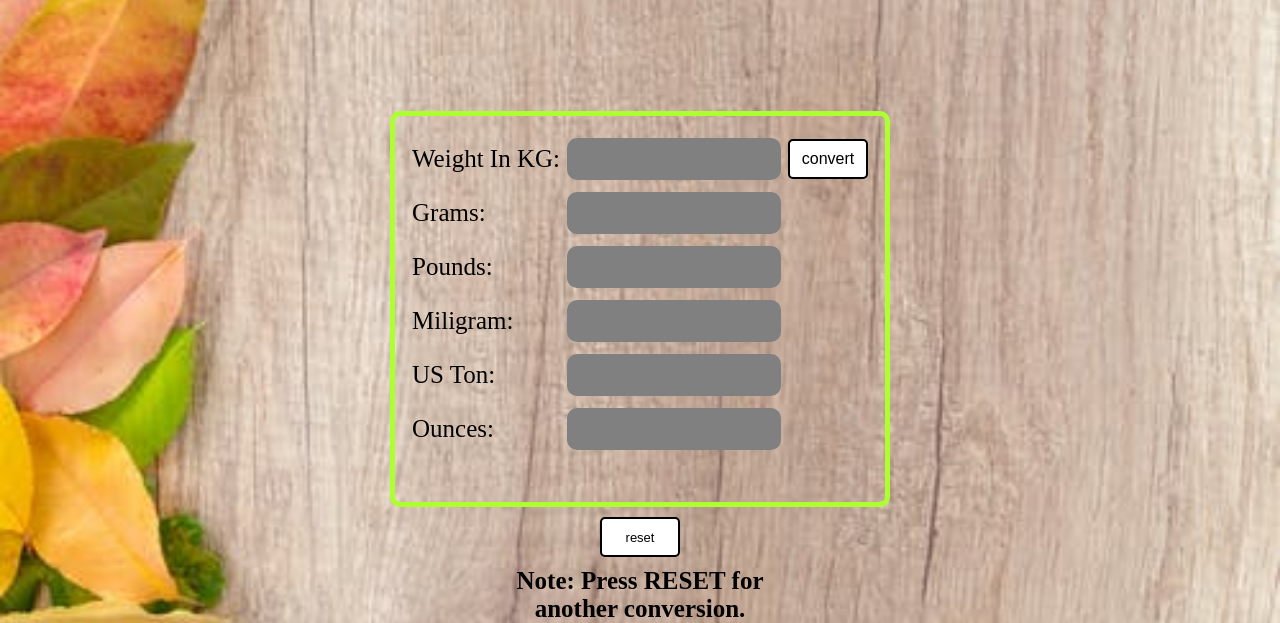
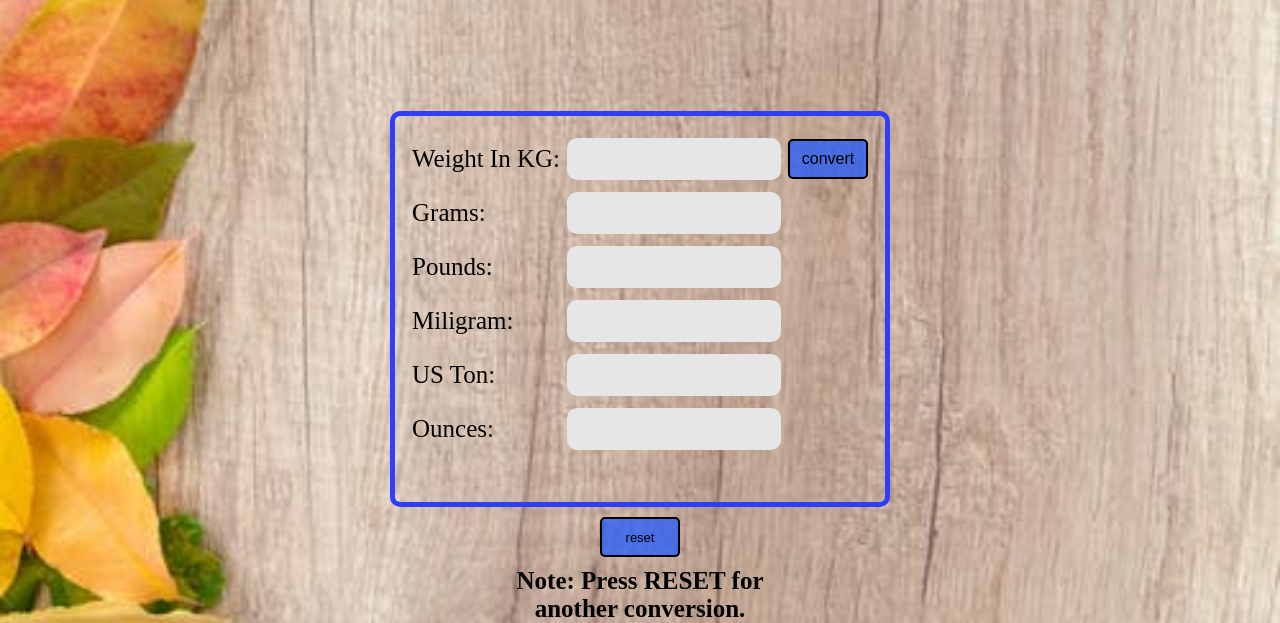
Before and after one commit to Rakshit17patel/Hactoberfest, a plain HTML site: page index.html in a window 1280 px wide. Shown: the part 190-813 px from the top of the page. Drawn offline with Linux system fonts and the light colour scheme.

Commit message:
Update style.css
improved the color scheme

```diff
--- a/style.css
+++ b/style.css
@@ -19,7 +19,7 @@ body{
 #table{
    margin: auto;
    margin-top:130px;
-   border: 5px solid greenyellow;
+   border: 5px solid rgb(47, 61, 255);
    padding: 15px;
    padding-bottom: 45px;
       border-radius: 10px;
@@ -34,14 +34,14 @@ body{
     font-weight:200px;
     padding: 10px 5px;
     transition: border 0.5s;
-    background:grey;
-    margin:5px;
+    background:rgb(230, 230, 230);
+    margin: 5px;
     caret-color:greenyellow;
 }
 
 .btn{
     border: 2px solid black;
-    background:white;
+    background: rgba(30, 90, 255, 0.733);
     color:black;
     font-size:16px;
     border-radius: 5px;
@@ -69,7 +69,7 @@ body{
 }
 .reset {
     border: 2px solid black;
-    background:white;
+    background: rgba(30, 90, 255, 0.733);
     color:black;
     font-size:13px;
     border-radius: 5px;
```
